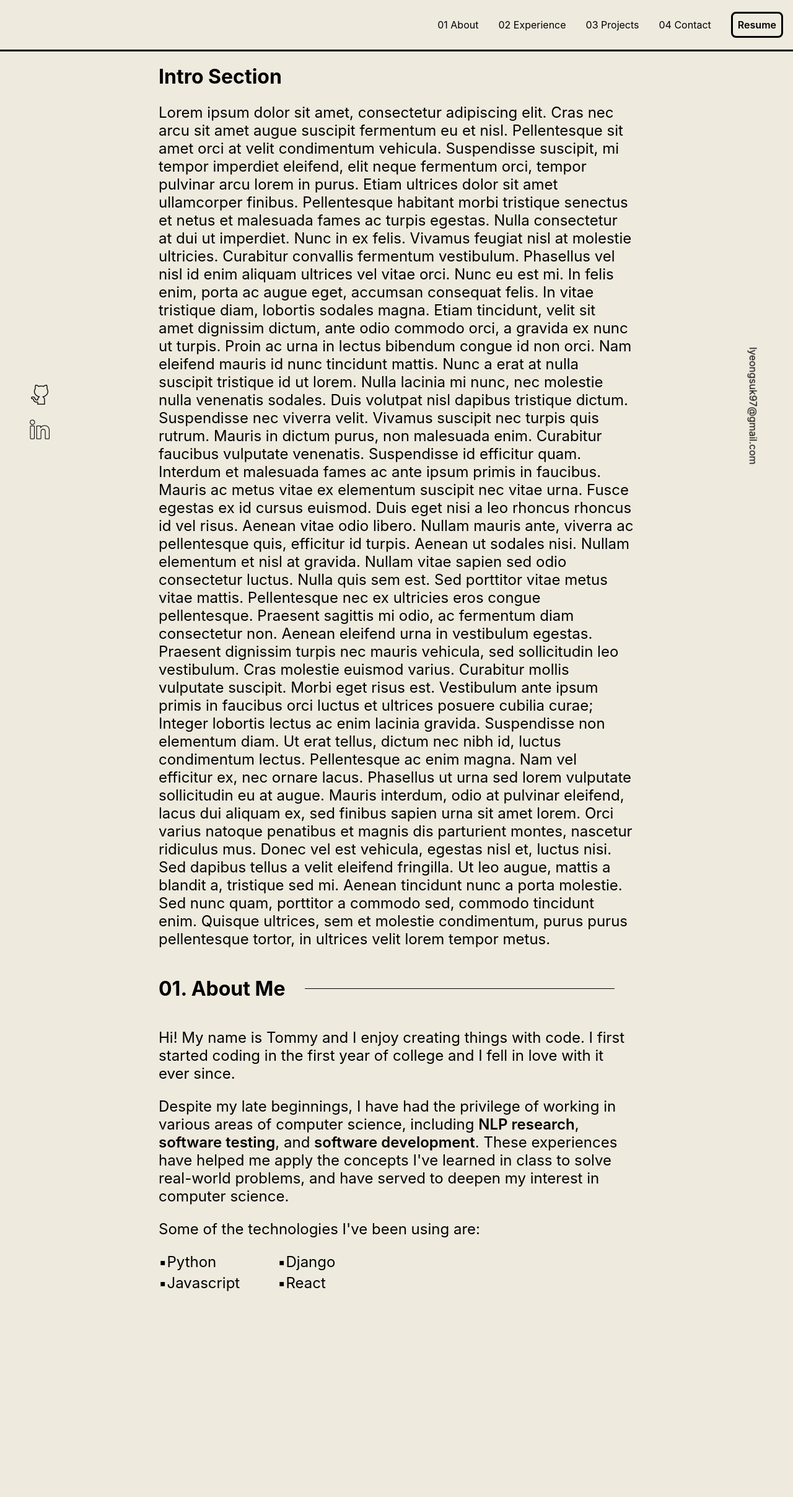
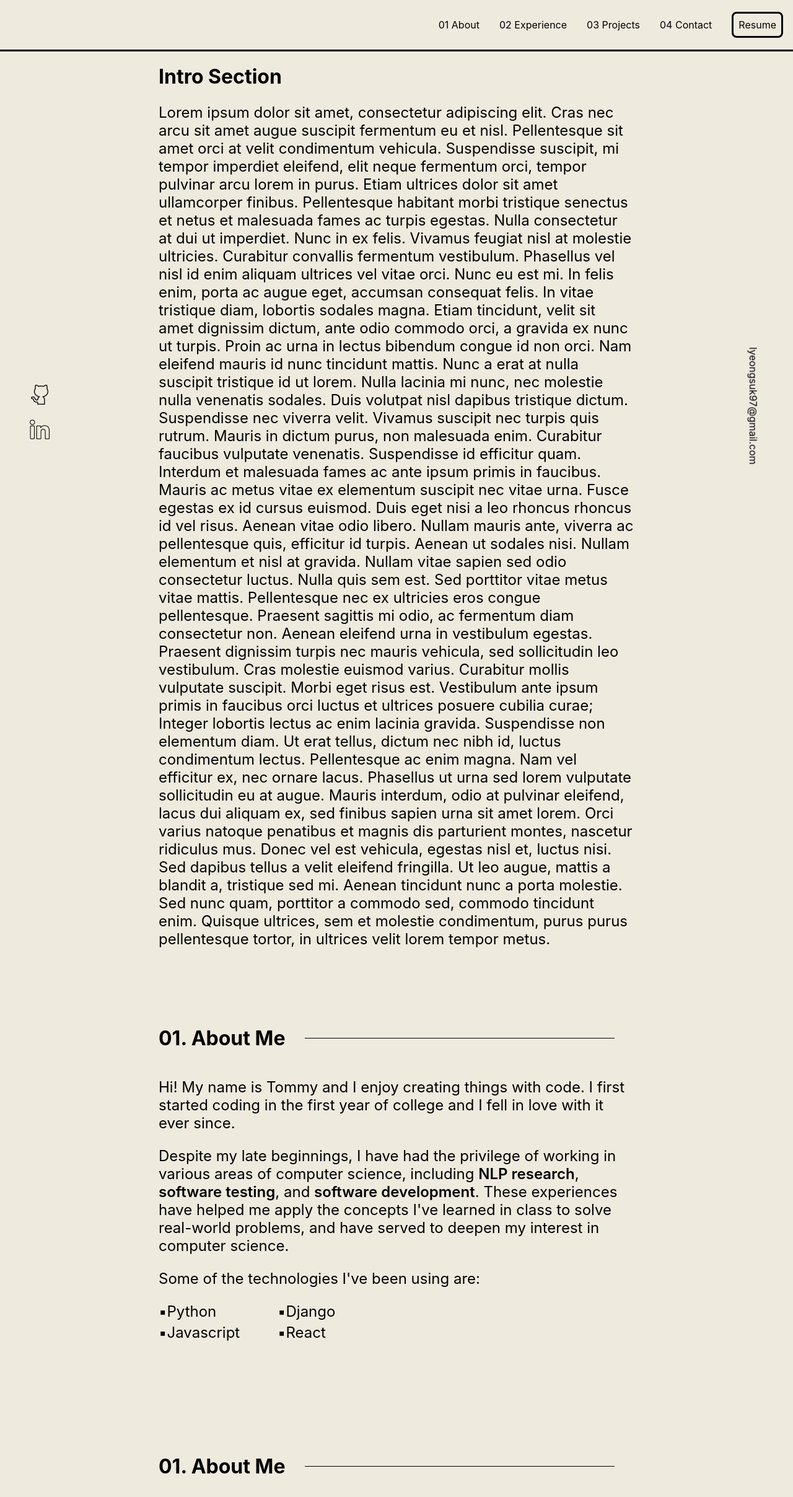
Before and after one commit to lysmm203/personal-portfolio, a React (Create React App) app: page / in a window 1280 px wide. Shown: the top 2416 px of the page at 62% size. Before the commit the page ends 2085 px from the top, so only its background shows below. Built offline with nearby package versions, Linux system fonts and the light colour scheme.

Commit message:
add padding to each section and add second section to app.js

```diff
--- a/src/App.css
+++ b/src/App.css
@@ -5,7 +5,7 @@ html{
 
 }
 
-a{
+p a{
   text-decoration: none;
   font-weight: 600;
   color: black;
@@ -111,7 +111,7 @@ ul{
 }
 
 .section{
-  text-align: left;
+  padding: 5rem 0;
 }
 
 .section-heading{
--- a/src/App.js
+++ b/src/App.js
@@ -4,6 +4,7 @@ import Navbar from "./components/navbar";
 import Intro from "./components/intro"
 import Body from "./components/body"
 import AboutMe from "./components/about_me"
+import Experiences from "./components/experiences"
 import {LeftSidebar, RightSidebar} from "./components/sidebar"
 
 function App() {
@@ -15,6 +16,7 @@ function App() {
               <Body>
                   <Intro/>
                   <AboutMe/>
+                  <Experiences/>
               </Body>
               <RightSidebar/>
           </div>
--- a/src/components/about_me.js
+++ b/src/components/about_me.js
@@ -1,6 +1,6 @@
 export default function AboutMe(){
     return (
-        <div>
+        <div className={"section"}>
             <div className={"section-heading"}>
                 <h1>01. About Me</h1><hr className={"section-heading-line"}/>
             </div>
@@ -25,11 +25,6 @@ export default function AboutMe(){
                 <li className={"skill-item"}>React</li>
             </ul>
 
-
-
-
-
-
         </div>
     )
 }
--- a/src/components/experiences.js
+++ b/src/components/experiences.js
@@ -0,0 +1,11 @@
+
+
+export default function Experiences(){
+    return(
+        <div className={"section"}>
+            <div className={"section-heading"}>
+                <h1>01. About Me</h1><hr className={"section-heading-line"}/>
+            </div>
+        </div>
+    )
+}
```
